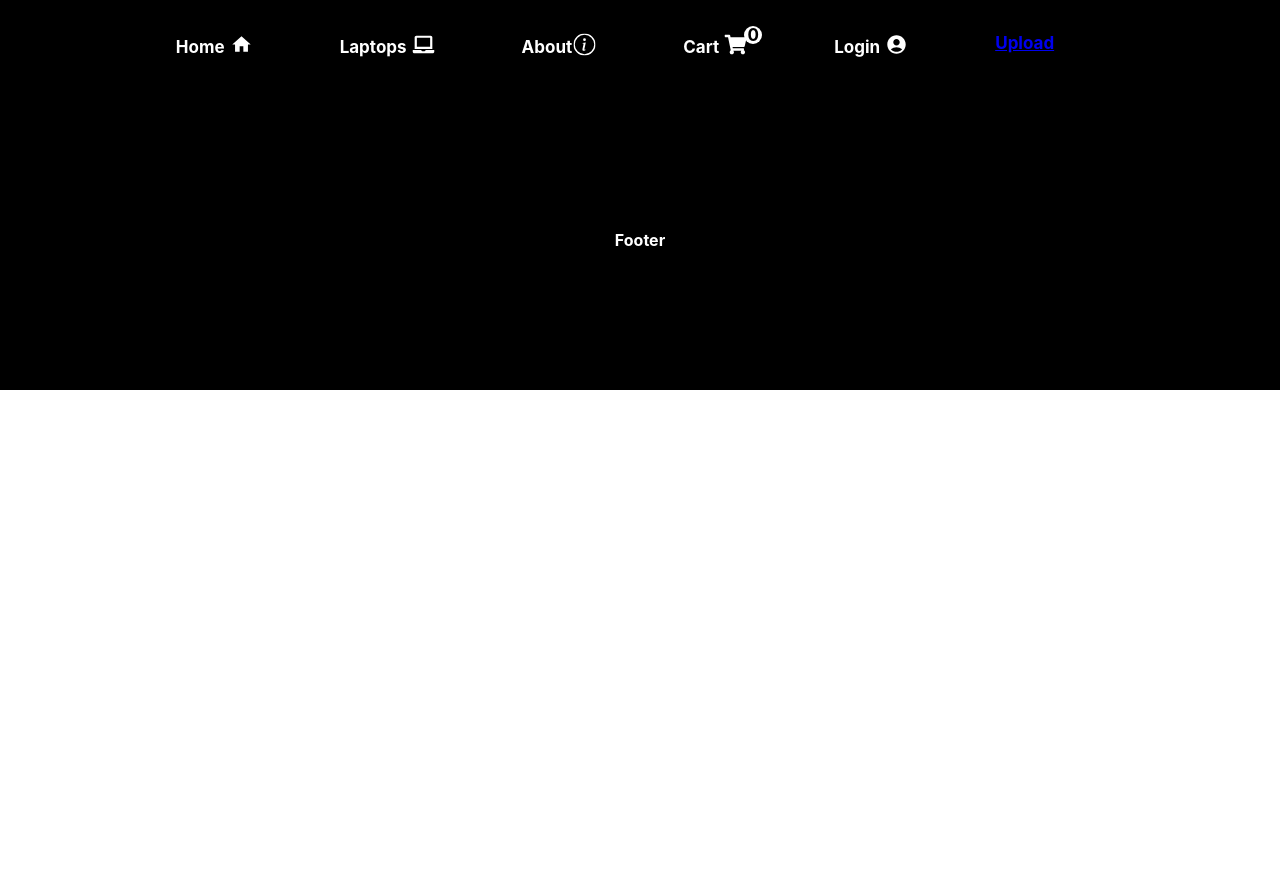
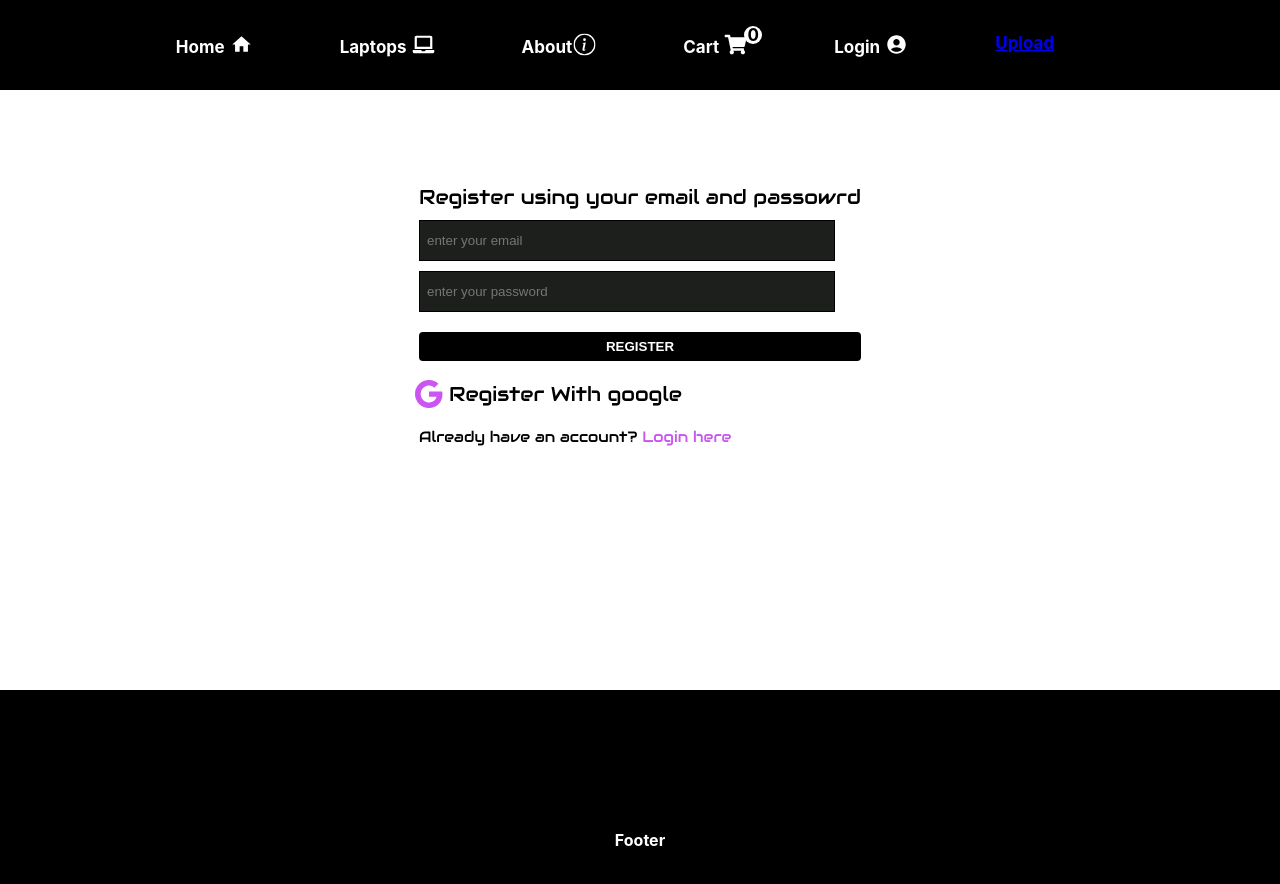
Before and after one commit to kevin-magu/buy-laptops, a React (Create React App) app: page /register in a window 1280 px wide. Shown: the top 884 px of the page. Before the commit the page ends 800 px from the top, so only its background shows below. Built offline with nearby package versions, Linux system fonts and the light colour scheme; no server answers.

Commit message:
web store

```diff
--- a/src/App.js
+++ b/src/App.js
@@ -6,6 +6,7 @@ import Home from './pages/Home';
 import Upload from './pages/Upload';
 import Store from './pages/Store';
 import Login from './pages/Login';
+import Register from './pages/Register';
 
 import Navbar from './components/Homepage/Navbar';
 import Footer from './components/Homepage/Footer';
@@ -20,6 +21,7 @@ function App() {
         <Route exact path="/store" element={<Store/>} />
         <Route exact path="/upload" element ={<Upload />} />
         <Route exact path="/login" element={<Login />} />
+        <Route exact path="/register" element={ <Register />} />
       </Routes>
       <Footer/>
     </Router>
--- a/src/components/Loginpage/LoginForm.js
+++ b/src/components/Loginpage/LoginForm.js
@@ -1,3 +1,5 @@
+import { Link } from "react-router-dom"
+import { BsGoogle } from "react-icons/bs"
 function LoginForm(){
     return(
         <div className="loginform">
@@ -5,6 +7,9 @@ function LoginForm(){
             <p>Login using your email and passowrd</p>
                 <input type="text" placeholder="enter your email" />
                 <input type="password" placeholder="enter your password" />
+                <button>LOGIN</button>
+                <p className="google-paragraph"><BsGoogle className="google-logo"/> Login With google</p>
+                <p className="register-paragraph">Don't have an account? <Link className="linkto" to="/register">Register here</Link></p>
             </form>
         </div>
     )
--- /dev/null
+++ b/src/components/Registerpage/RegisterForm.js
@@ -0,0 +1,18 @@
+import { BsGoogle } from "react-icons/bs"
+import { Link } from "react-router-dom"
+function RegisterForm() {
+  return (
+    <div className="loginform">
+    <form method="post">
+    <p>Register using your email and passowrd</p>
+        <input type="text" placeholder="enter your email" />
+        <input type="password" placeholder="enter your password" />
+        <button>REGISTER</button>
+        <p className="google-paragraph"><BsGoogle className="google-logo"/> Register With google</p>
+        <p className="register-paragraph">Already have an account? <Link className="linkto" to="/login">Login here</Link></p>
+    </form>
+</div>
+  )
+}
+
+export default RegisterForm
--- a/src/components/Uploadpage/Form.js
+++ b/src/components/Uploadpage/Form.js
@@ -26,6 +26,7 @@ function Form() {
                       Operating system,
                       Battery life,
                       Ports (USB, HDMI, etc.))</p>
+          <p className='rightside-p5'>Select a laptop image to upload from your device</p>
           <p className='rightside-p4'>Click upload button</p>
 
         </div>
--- /dev/null
+++ b/src/pages/Register.js
@@ -0,0 +1,11 @@
+import RegisterForm from "../components/Registerpage/RegisterForm"
+import "../style/Login.css"
+function Register() {
+  return (
+    <div>
+        <RegisterForm />
+    </div>
+  )
+}
+
+export default Register
--- a/src/style/Home.css
+++ b/src/style/Home.css
@@ -32,7 +32,6 @@
 
 .hero-section{
     height: auto;
-    width: 100%;
     margin-bottom: 200px;
 }
 
--- a/src/style/Login.css
+++ b/src/style/Login.css
@@ -6,15 +6,34 @@
     flex-direction: column;
 }
 
-form{
+.loginform form{
     margin-top: -150px;
     display: flex;
     flex-direction: column;
 }
 form p{
     font-family: "Audiowide", sans-serif;
+    font-size: 20px;
 }
 form input{
     padding: 7px;
     margin-top: 10px;
 }
+.google-paragraph{
+    margin-top: 20px;
+    align-items: center;
+    display: flex;
+}
+.google-logo{
+    transform: scale(1.4);
+    margin-right: 10px;
+    color: rgb(202, 85, 241);
+}
+.register-paragraph{
+    margin-top: 20px;
+    font-size: 15px;
+}
+.linkto{
+    color: rgb(202, 85, 241);
+    text-decoration: none;
+}
--- a/src/style/Upload.css
+++ b/src/style/Upload.css
@@ -12,7 +12,7 @@
     margin-bottom: 350px;
     flex-direction: column;
 }
-form{
+.formpage form{
     display: flex;
 }
 form textarea{
@@ -55,10 +55,12 @@ form input{
     border-radius: 3px;
 }
 .rightside p{
+    font-size: 15px;
     color: white;
     margin-left: 36px;
-    margin-top: 40px;
+    margin-top: 14px;
     position: relative;
+    line-height: 23px;
 }
 .rightside p::after{
     position: absolute;
```
